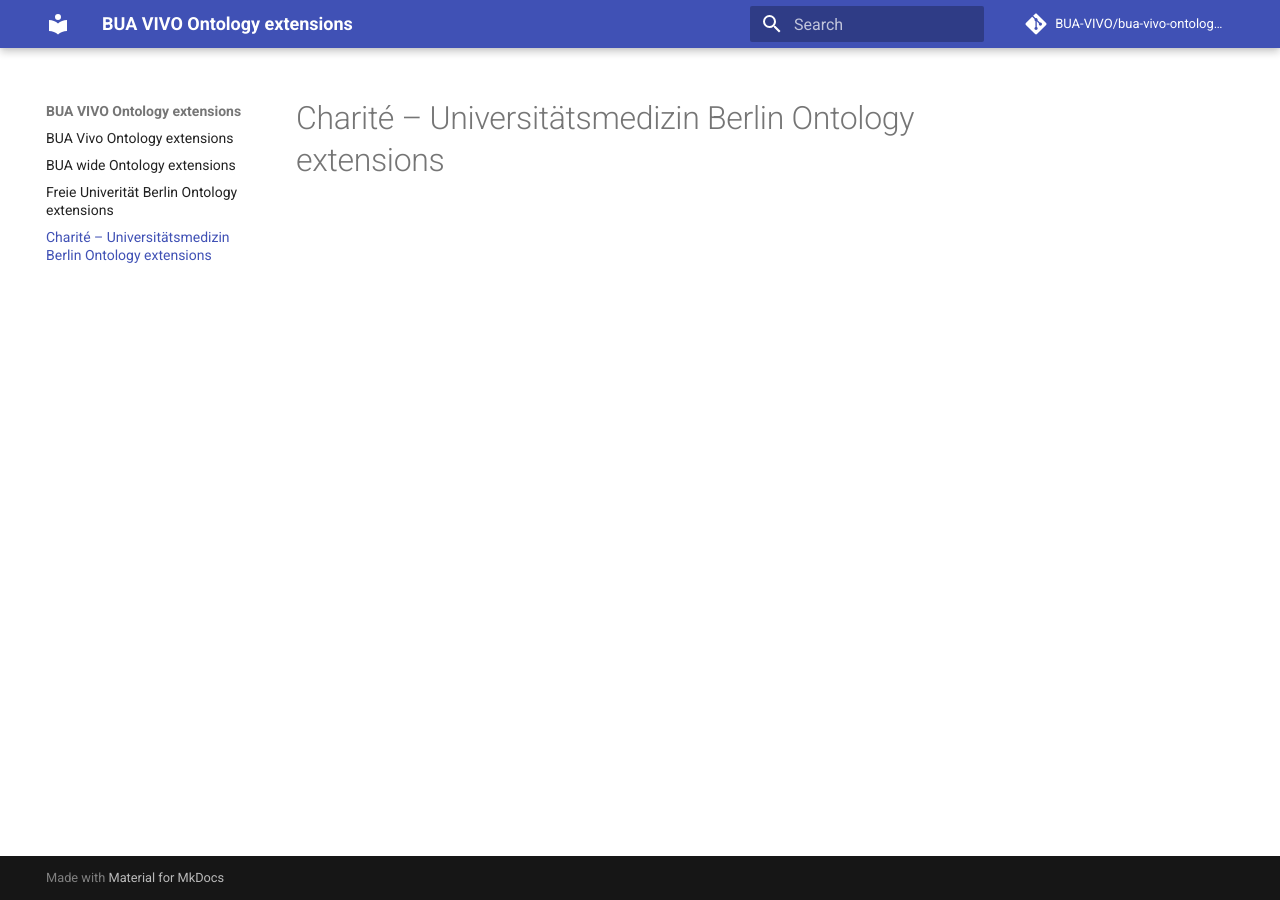
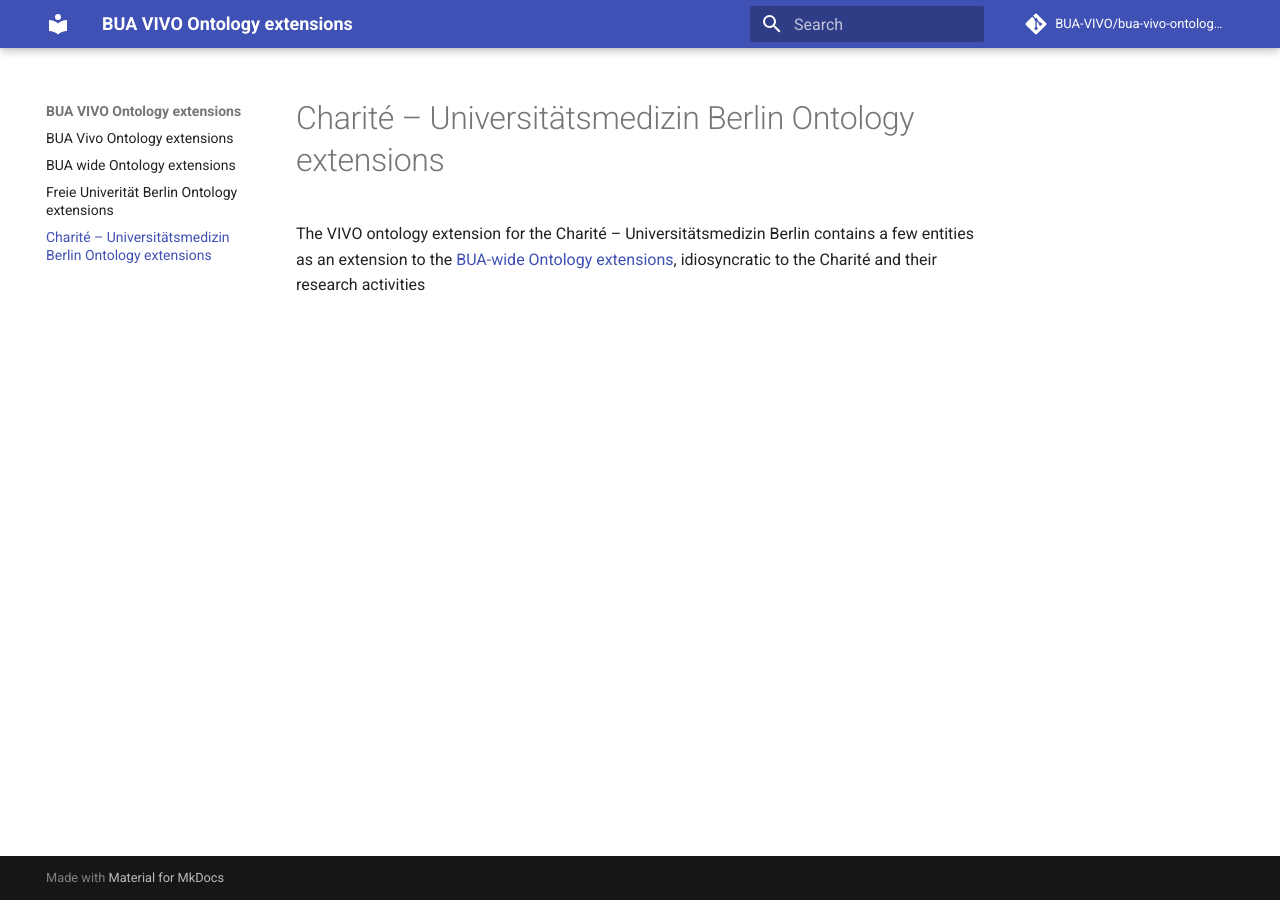
Before and after one commit to BUA-VIVO/bua-vivo-ontology-extensions, an MkDocs documentation site: the page built from docs/char.md, in a window 1280 px wide. Built offline with MkDocs 1.6.1 and Material for MkDocs 9.7.7, drawn with Linux system fonts in a browser that asks for light colours; comment, search, counter and statistics services are not loaded.

Commit message:
Charite extension

```diff
--- a/docs/char.md
+++ b/docs/char.md
@@ -1 +1,3 @@
 # Charité – Universitätsmedizin Berlin Ontology extensions
+
+The VIVO ontology extension for the Charité – Universitätsmedizin Berlin  contains a few entities as an extension to the [BUA-wide Ontology extensions](https://bua-vivo.github.io/bua-vivo-ontology-extensions/bua/), idiosyncratic to the Charité and their research activities
```
